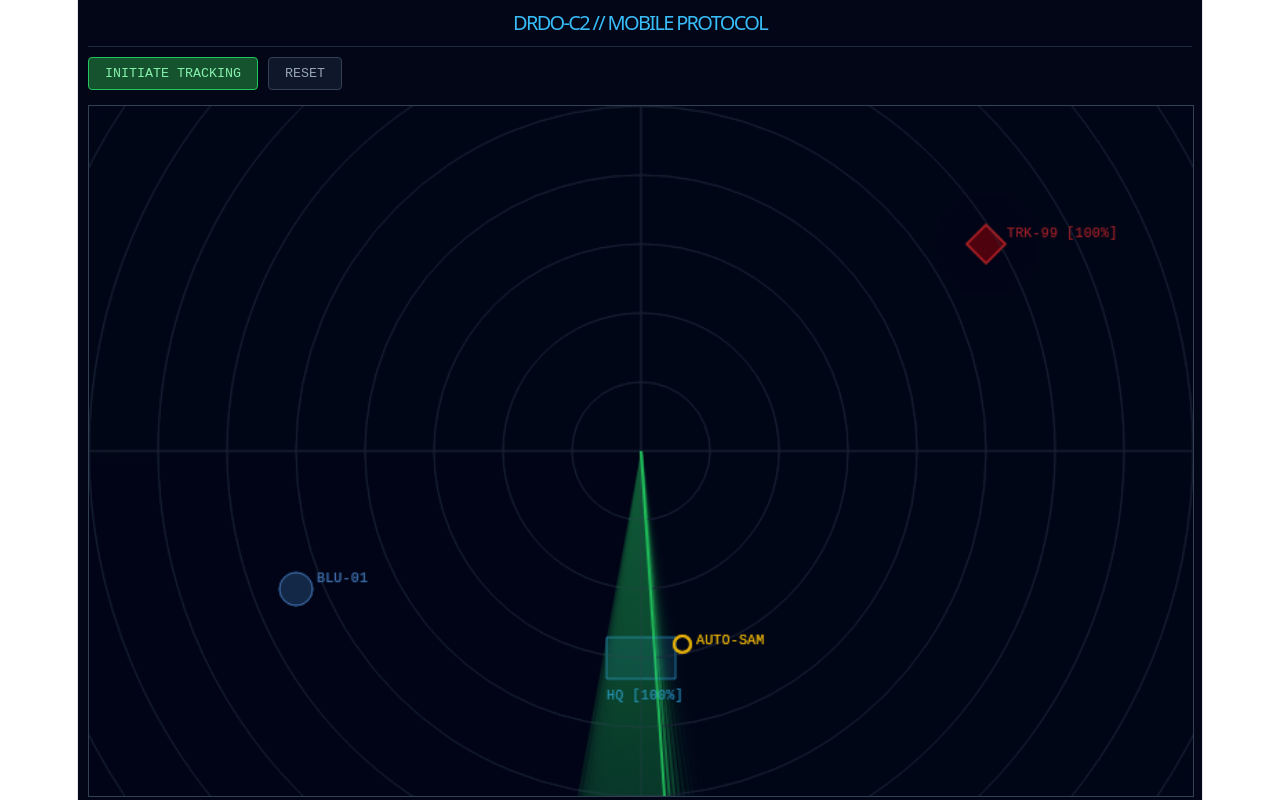
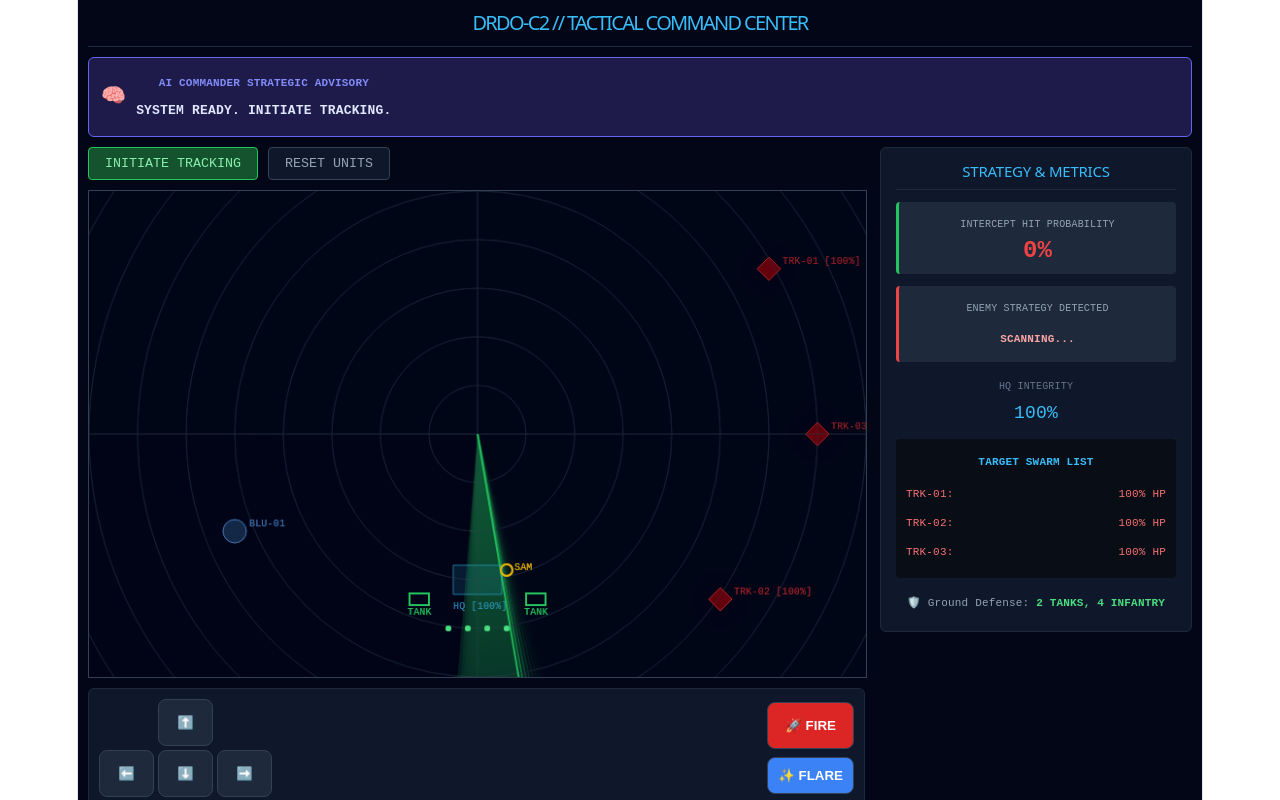
Before and after one commit to sriharish094-hue/drdo-tactical-simulator, a React app in the folder app/: page / in a window 1280 px wide. Shown: the top 800 px of the page. Built offline with nearby package versions, Linux system fonts and the light colour scheme; the HTML template or start-up script is replaced by a standard one.

Commit message:
Added Tanks, Soldiers, Swarm Attack and AI Advisor

```diff
--- a/app/src/App.jsx
+++ b/app/src/App.jsx
@@ -5,23 +5,42 @@
   const [isAIActive, setIsAIActive] = useState(false);
   const [mode, setMode] = useState('PEACE');
   const [score, setScore] = useState(0);
-  const [distance, setDistance] = useState(0);
-  const [enemyHealth, setEnemyHealth] = useState(100);
   const [baseHealth, setBaseHealth] = useState(100);
 
   // Tactical Positions
   const [ownShip, setOwnShip] = useState({ x: 150, y: 350 });
-  const [enemyAgent, setEnemyAgent] = useState({ x: 650, y: 100 });
   const basePos = { x: 400, y: 400 };
+
+  // Multiple Enemies (Swarm)
+  const [enemies, setEnemies] = useState([
+    { id: 'TRK-01', x: 700, y: 80, health: 100, speed: 1.2 },
+    { id: 'TRK-02', x: 650, y: 420, health: 100, speed: 1.0 },
+    { id: 'TRK-03', x: 750, y: 250, health: 100, speed: 1.5 }
+  ]);
+
+  // Ground Units
+  const tanks = [
+    { id: 'TANK-1', x: 340, y: 420 },
+    { id: 'TANK-2', x: 460, y: 420 }
+  ];
+  const soldiers = [
+    { id: 'SOL-1', x: 370, y: 450 },
+    { id: 'SOL-2', x: 390, y: 450 },
+    { id: 'SOL-3', x: 410, y: 450 },
+    { id: 'SOL-4', x: 430, y: 450 }
+  ];
 
   const [missiles, setMissiles] = useState([]);
   const [flares, setFlares] = useState([]);
   const [explosions, setExplosions] = useState([]);
 
   const lastAutoFire = useRef(0);
+  const movementRef = useRef({ dx: 0, dy: 0 });
 
-  // Mobile Movement Reference (For smooth touch controls)
-  const movementRef = useRef({ dx: 0, dy: 0 });
+  // AI Tactical Advisory & Probability States
+  const [advisorText, setAdvisorText] = useState('SYSTEM READY. INITIATE TRACKING.');
+  const [hitProbability, setHitProbability] = useState(0);
+  const [enemyStrategy, setEnemyStrategy] = useState('SCANNING...');
 
   // Keyboard Controls
   useEffect(() => {
@@ -47,20 +66,13 @@
     };
   }, [baseHealth]);
 
-  const fireMissile = () => { if (baseHealth > 0) setMissiles(prev => [...prev, { x: ownShip.x, y: ownShip.y, speed: 12, type: 'MANUAL' }]); };
+  const fireMissile = () => { if (baseHealth > 0) setMissiles(prev => [...prev, { x: ownShip.x, y: ownShip.y, speed: 12, type: 'MANUAL', targetId: null }]); };
   const deployFlare = () => { if (baseHealth > 0) setFlares(prev => [...prev, { x: ownShip.x, y: ownShip.y, life: 100 }]); };
 
-  // Touch/Mouse Handlers for Mobile UI
-  const handleTouchMove = (dx, dy) => (e) => {
-    e.preventDefault();
-    movementRef.current = { dx, dy };
-  };
-  const handleTouchStop = (e) => {
-    e.preventDefault();
-    movementRef.current = { dx: 0, dy: 0 };
-  };
+  const handleTouchMove = (dx, dy) => (e) => { e.preventDefault(); movementRef.current = { dx, dy }; };
+  const handleTouchStop = (e) => { e.preventDefault(); movementRef.current = { dx: 0, dy: 0 }; };
 
-  // Main Simulation Engine
+  // Main Simulation Loop
   useEffect(() => {
     let animationFrameId;
     let lastTime = performance.now();
@@ -69,62 +81,114 @@
       if (time - lastTime > 30) {
         lastTime = time;
 
-        // Apply smooth movement for jet (Mobile & Keyboard combined)
+        // Jet Movement
         setOwnShip(p => ({
           x: Math.max(20, Math.min(780, p.x + movementRef.current.dx)),
           y: Math.max(20, Math.min(480, p.y + movementRef.current.dy))
         }));
 
-        if (isAIActive && enemyHealth > 0 && baseHealth > 0) {
+        if (isAIActive && baseHealth > 0) {
           const cx = 400, cy = 250;
           const sweepAngle = (Date.now() / 1200) % (Math.PI * 2);
 
-          const dx = ownShip.x - enemyAgent.x, dy = ownShip.y - enemyAgent.y;
-          setDistance(Math.floor(Math.sqrt(dx * dx + dy * dy)));
+          // 1. Enemy Swarm AI Movement & Damage Logic
+          setEnemies(prevEnemies => {
+            let activeEnemies = prevEnemies.map(enemy => {
+              if (enemy.health <= 0) return enemy;
 
-          // 1. Enemy AI Movement
-          setEnemyAgent(prev => {
               let tx = basePos.x, ty = basePos.y;
               if (flares.length > 0) {
                 tx = flares[0].x + Math.sin(Date.now() / 100) * 50;
                 ty = flares[0].y + Math.cos(Date.now() / 100) * 50;
               }
-            const edx = tx - prev.x, edy = ty - prev.y;
+
+              const edx = tx - enemy.x, edy = ty - enemy.y;
               const edist = Math.sqrt(edx * edx + edy * edy);
-            const speed = mode === 'WAR' ? 2 : 1.2;
+              const spd = mode === 'WAR' ? enemy.speed * 1.5 : enemy.speed;
 
-            if (edist < 30 && flares.length === 0) {
-              setBaseHealth(h => Math.max(0, h - 2));
-              setExplosions(ex => [...ex, { x: basePos.x, y: basePos.y - 20, life: 5 }]);
+              if (edist < 35 && flares.length === 0) {
+                setBaseHealth(h => Math.max(0, h - 0.8));
+                setExplosions(ex => [...ex, { x: basePos.x + (Math.random()*40 - 20), y: basePos.y - 10, life: 5 }]);
               }
-            if (edist > 5) return { x: prev.x + (edx / edist) * speed, y: prev.y + (edy / edist) * speed };
-            return prev;
+
+              if (edist > 5) {
+                return { ...enemy, x: enemy.x + (edx / edist) * spd, y: enemy.y + (edy / edist) * spd };
+              }
+              return enemy;
             });
 
-          // 2. Auto-SAM & Missiles Logic
-          setMissiles(prevMissiles => {
-            let activeMissiles = [...prevMissiles];
-            let objAngle = Math.atan2(enemyAgent.y - cy, enemyAgent.x - cx);
+            // 2. Continuous SAM Missile Fire & AI Advisory Engine
+            const aliveEnemies = activeEnemies.filter(e => e.health > 0);
+
+            if (aliveEnemies.length > 0) {
+              // Find closest enemy to HQ
+              let closest = aliveEnemies.reduce((min, e) => {
+                let d = Math.sqrt(Math.pow(e.x - basePos.x, 2) + Math.pow(e.y - basePos.y, 2));
+                return d < min.dist ? { enemy: e, dist: d } : min;
+              }, { enemy: aliveEnemies[0], dist: 9999 });
+
+              let target = closest.enemy;
+              let targetDist = Math.floor(closest.dist);
+
+              // Calculate Hit Probability %
+              let prob = Math.min(98, Math.max(20, 100 - Math.floor(targetDist / 5)));
+              setHitProbability(prob);
+
+              // Set Enemy Strategy Text
+              if (targetDist < 150) setEnemyStrategy('PINPOINT SWARM STRIKE ON HQ');
+              else if (targetDist < 300) setEnemyStrategy('TACTICAL FLANKING ATTACK');
+              else setEnemyStrategy('LONG-RANGE HIGH ALTITUDE APPROACH');
+
+              // Commander Strategic Suggestion System
+              if (targetDist < 120) {
+                setAdvisorText(`⚠️ CRITICAL: ${target.id} CLOSE TO TANKS/SOLDIERS! ENGAGE JET IMMEDIATELY!`);
+              } else if (targetDist < 250) {
+                setAdvisorText(`💡 SUGGESTION: USE GROUND TANKS / SAM COVER. FLY JET TO INTERCEPT ${target.id}.`);
+              } else {
+                setAdvisorText(`🛡️ RADAR DETECTED SWARM. LET AUTO-SAM WEAKEN ENEMY FIRST.`);
+              }
+
+              // Check if Radar Sweep intersects target -> CONTINUOUS AUTOMATIC LAUNCH
+              let objAngle = Math.atan2(target.y - cy, target.x - cx);
               if (objAngle < 0) objAngle += Math.PI * 2;
               let diff = sweepAngle - objAngle;
               if (diff < 0) diff += Math.PI * 2;
 
-            if (diff < 0.4 && Date.now() - lastAutoFire.current > 1500 && flares.length === 0) {
-              activeMissiles.push({ x: basePos.x + 30, y: basePos.y - 15, speed: 10, type: 'AUTO' });
+              // Continuous SAM Fire (reduced cooldown to 400ms for continuous firing on sweep)
+              if (diff < 0.5 && Date.now() - lastAutoFire.current > 400 && flares.length === 0) {
+                setMissiles(prev => [...prev, { x: basePos.x + 30, y: basePos.y - 15, speed: 11, type: 'AUTO', targetId: target.id }]);
                 lastAutoFire.current = Date.now();
               }
+            } else {
+              setAdvisorText('🎉 ALL THREATS NEUTRALIZED. HQ SECURE.');
+              setHitProbability(0);
+              setEnemyStrategy('NONE');
+            }
 
-            return activeMissiles.map(m => {
-              const mdx = enemyAgent.x - m.x, mdy = enemyAgent.y - m.y;
+            return activeEnemies;
+          });
+
+          // 3. Missiles Movement & Damage System
+          setMissiles(prevMissiles => {
+            return prevMissiles.map(m => {
+              // Find target enemy or nearest alive enemy
+              let activeEnemies = enemies.filter(e => e.health > 0);
+              if (activeEnemies.length === 0) return null;
+
+              let targetEnemy = activeEnemies.find(e => e.id === m.targetId) || activeEnemies[0];
+
+              const mdx = targetEnemy.x - m.x, mdy = targetEnemy.y - m.y;
               const mdist = Math.sqrt(mdx * mdx + mdy * mdy);
+
               if (mdist < 25) {
-                setEnemyHealth(h => Math.max(0, h - 25));
+                // Hit enemy!
+                setEnemies(prev => prev.map(e => e.id === targetEnemy.id ? { ...e, health: Math.max(0, e.health - 35) } : e));
                 setScore(s => s + 150);
-                setExplosions(ex => [...ex, { x: enemyAgent.x, y: enemyAgent.y, life: 15 }]);
+                setExplosions(ex => [...ex, { x: targetEnemy.x, y: targetEnemy.y, life: 15 }]);
                 return null;
               }
               if (mdist < 5) return null;
-              return { x: m.x + (mdx / mdist) * m.speed, y: m.y + (mdy / mdist) * m.speed, speed: m.speed, type: m.type };
+              return { ...m, x: m.x + (mdx / mdist) * m.speed, y: m.y + (mdy / mdist) * m.speed };
             }).filter(Boolean);
           });
 
@@ -133,19 +197,21 @@
         }
       }
 
-      // --- CANVAS DRAWING ---
+      // --- CANVAS DRAWING (Tactical Screen) ---
       const canvas = canvasRef.current;
       if (canvas) {
         const ctx = canvas.getContext('2d');
         const cx = canvas.width / 2, cy = canvas.height / 2;
         const sweepAngle = (Date.now() / 1200) % (Math.PI * 2);
 
+        // Grid & Radar BG
         ctx.fillStyle = 'rgba(2, 6, 23, 0.4)'; ctx.fillRect(0, 0, canvas.width, canvas.height);
         ctx.strokeStyle = 'rgba(30, 41, 59, 0.6)'; ctx.lineWidth = 1;
         for (let r = 50; r <= 450; r += 50) { ctx.beginPath(); ctx.arc(cx, cy, r, 0, Math.PI * 2); ctx.stroke(); }
         ctx.beginPath(); ctx.moveTo(cx, 0); ctx.lineTo(cx, canvas.height); ctx.stroke();
         ctx.beginPath(); ctx.moveTo(0, cy); ctx.lineTo(canvas.width, cy); ctx.stroke();
 
+        // Green Sweep Beam
         const radius = Math.max(cx, cy) + 100;
         ctx.save(); ctx.translate(cx, cy); ctx.rotate(sweepAngle);
         ctx.beginPath(); ctx.moveTo(0, 0); ctx.arc(0, 0, radius, 0, 0.25); ctx.lineTo(0, 0);
@@ -164,17 +230,31 @@
         };
         const drawTacticalText = (text, x, y, color) => { ctx.fillStyle = color; ctx.font = '10px "Courier New", monospace'; ctx.fillText(text, x, y); };
 
-        // Base HQ & Auto-SAM
+        // Base HQ
         const baseIllum = getIllumination(basePos.x, basePos.y);
         ctx.beginPath(); ctx.rect(basePos.x - 25, basePos.y - 15, 50, 30);
         ctx.fillStyle = `rgba(56, 189, 248, ${baseIllum > 0.8 ? 0.4 : 0.05})`; ctx.fill();
         ctx.strokeStyle = `rgba(56, 189, 248, ${Math.max(0.3, baseIllum)})`; ctx.lineWidth = baseIllum > 0.8 ? 2 : 1; ctx.stroke();
-        drawTacticalText(`HQ [${baseHealth}%]`, basePos.x - 25, basePos.y + 30, `rgba(56, 189, 248, ${Math.max(0.5, baseIllum)})`);
+        drawTacticalText(`HQ [${Math.floor(baseHealth)}%]`, basePos.x - 25, basePos.y + 30, `rgba(56, 189, 248, ${Math.max(0.5, baseIllum)})`);
 
+        // Auto SAM Launcher
         ctx.beginPath(); ctx.arc(basePos.x + 30, basePos.y - 10, 6, 0, Math.PI*2);
-        ctx.strokeStyle = (Date.now() - lastAutoFire.current < 500) ? '#ff0000' : '#eab308';
+        ctx.strokeStyle = (Date.now() - lastAutoFire.current < 200) ? '#ff0000' : '#eab308';
         ctx.lineWidth = 2; ctx.stroke();
-        drawTacticalText('AUTO-SAM', basePos.x + 40, basePos.y - 10, '#eab308');
+        drawTacticalText('SAM', basePos.x + 38, basePos.y - 10, '#eab308');
+
+        // Draw Ground Tanks 🪖
+        tanks.forEach(t => {
+          ctx.beginPath(); ctx.rect(t.x - 10, t.y - 6, 20, 12);
+          ctx.strokeStyle = '#22c55e'; ctx.stroke();
+          drawTacticalText('TANK', t.x - 12, t.y + 16, '#22c55e');
+        });
+
+        // Draw Soldiers 🎖️
+        soldiers.forEach(s => {
+          ctx.beginPath(); ctx.arc(s.x, s.y, 3, 0, Math.PI * 2);
+          ctx.fillStyle = '#4ade80'; ctx.fill();
+        });
 
         // Own Jet (Blue)
         const jetIllum = getIllumination(ownShip.x, ownShip.y);
@@ -183,26 +263,28 @@
         ctx.strokeStyle = `rgba(96, 165, 250, ${Math.max(0.4, jetIllum)})`; ctx.lineWidth = jetIllum > 0.8 ? 2 : 1; ctx.stroke();
         drawTacticalText('BLU-01', ownShip.x + 15, ownShip.y - 5, `rgba(96, 165, 250, ${Math.max(0.5, jetIllum)})`);
 
-        // Enemy Drone (Red)
-        if (enemyHealth > 0) {
-          const enemyIllum = getIllumination(enemyAgent.x, enemyAgent.y);
+        // Multiple Enemies Rendering 🛸
+        enemies.forEach(enemy => {
+          if (enemy.health > 0) {
+            const enemyIllum = getIllumination(enemy.x, enemy.y);
             if (enemyIllum > 0.7) {
-            ctx.beginPath(); ctx.arc(enemyAgent.x, enemyAgent.y, 30 * (1 - enemyIllum) + 15, 0, Math.PI*2);
+              ctx.beginPath(); ctx.arc(enemy.x, enemy.y, 30 * (1 - enemyIllum) + 15, 0, Math.PI*2);
               ctx.strokeStyle = `rgba(255, 0, 0, ${(enemyIllum - 0.7) * 3})`; ctx.lineWidth = 3; ctx.stroke();
             }
-          ctx.beginPath(); ctx.moveTo(enemyAgent.x, enemyAgent.y - 14); ctx.lineTo(enemyAgent.x + 14, enemyAgent.y);
-          ctx.lineTo(enemyAgent.x, enemyAgent.y + 14); ctx.lineTo(enemyAgent.x - 14, enemyAgent.y); ctx.closePath();
-          if (enemyIllum > 0.7) { ctx.fillStyle = '#ff0000'; ctx.shadowBlur = 20; ctx.shadowColor = '#ff0000'; }
-          else { ctx.fillStyle = 'rgba(255, 0, 0, 0.15)'; ctx.shadowBlur = 0; }
+            ctx.beginPath();
+            ctx.moveTo(enemy.x, enemy.y - 12); ctx.lineTo(enemy.x + 12, enemy.y);
+            ctx.lineTo(enemy.x, enemy.y + 12); ctx.lineTo(enemy.x - 12, enemy.y); ctx.closePath();
+
+            if (enemyIllum > 0.7) { ctx.fillStyle = '#ff0000'; ctx.shadowBlur = 15; ctx.shadowColor = '#ff0000'; }
+            else { ctx.fillStyle = 'rgba(255, 0, 0, 0.2)'; ctx.shadowBlur = 0; }
             ctx.fill();
-          ctx.strokeStyle = `rgba(255, 50, 50, ${Math.max(0.4, enemyIllum)})`; ctx.lineWidth = enemyIllum > 0.7 ? 3 : 1.5; ctx.stroke();
+            ctx.strokeStyle = `rgba(255, 50, 50, ${Math.max(0.4, enemyIllum)})`; ctx.lineWidth = enemyIllum > 0.7 ? 2.5 : 1; ctx.stroke();
             ctx.shadowBlur = 0;
-          drawTacticalText(`TRK-99 [${enemyHealth}%]`, enemyAgent.x + 15, enemyAgent.y - 5, `rgba(255, 50, 50, ${Math.max(0.4, enemyIllum)})`);
-        } else {
-          drawTacticalText('TARGET DESTROYED', enemyAgent.x - 40, enemyAgent.y, '#4ade80');
+            drawTacticalText(`${enemy.id} [${enemy.health}%]`, enemy.x + 14, enemy.y - 5, `rgba(255, 50, 50, ${Math.max(0.4, enemyIllum)})`);
           }
+        });
 
-        // Missiles & Flares Rendering
+        // Missiles & Flares
         flares.forEach(f => {
           ctx.beginPath(); ctx.moveTo(f.x - 5, f.y - 5); ctx.lineTo(f.x + 5, f.y + 5);
           ctx.moveTo(f.x + 5, f.y - 5); ctx.lineTo(f.x - 5, f.y + 5);
@@ -212,7 +294,7 @@
         missiles.forEach(m => {
           ctx.beginPath(); ctx.arc(m.x, m.y, 4, 0, Math.PI * 2);
           ctx.fillStyle = m.type === 'AUTO' ? '#eab308' : '#ffffff';
-          if (m.type === 'AUTO') { ctx.shadowBlur = 10; ctx.shadowColor = '#eab308'; }
+          if (m.type === 'AUTO') { ctx.shadowBlur = 8; ctx.shadowColor = '#eab308'; }
           ctx.fill(); ctx.shadowBlur = 0;
         });
 
@@ -222,8 +304,8 @@
         });
 
         if (baseHealth <= 0) {
-          ctx.fillStyle = 'rgba(0,0,0,0.8)'; ctx.fillRect(0, 0, canvas.width, canvas.height);
-          ctx.fillStyle = '#ef4444'; ctx.font = 'bold 30px "Courier New", monospace'; ctx.fillText('SYSTEM FAILURE: HQ BREACHED', 150, 240);
+          ctx.fillStyle = 'rgba(0,0,0,0.85)'; ctx.fillRect(0, 0, canvas.width, canvas.height);
+          ctx.fillStyle = '#ef4444'; ctx.font = 'bold 28px "Courier New", monospace'; ctx.fillText('SYSTEM FAILURE: HQ BREACHED', 160, 240);
         }
       }
       animationFrameId = requestAnimationFrame(loop);
@@ -231,44 +313,56 @@
 
     animationFrameId = requestAnimationFrame(loop);
     return () => cancelAnimationFrame(animationFrameId);
-  }, [isAIActive, ownShip, enemyAgent, mode, flares, enemyHealth, baseHealth, missiles, explosions]);
+  }, [isAIActive, ownShip, enemies, mode, flares, baseHealth, missiles, explosions]);
 
   const handleReset = () => {
-    setOwnShip({ x: 150, y: 350 }); setEnemyAgent({ x: 650, y: 100 });
+    setOwnShip({ x: 150, y: 350 });
+    setEnemies([
+      { id: 'TRK-01', x: 700, y: 80, health: 100, speed: 1.2 },
+      { id: 'TRK-02', x: 650, y: 420, health: 100, speed: 1.0 },
+      { id: 'TRK-03', x: 750, y: 250, health: 100, speed: 1.5 }
+    ]);
     setMissiles([]); setFlares([]); setExplosions([]);
-    setEnemyHealth(100); setBaseHealth(100); setScore(0); setDistance(0);
+    setBaseHealth(100); setScore(0);
   };
 
-  const btnStyle = { padding: '15px', backgroundColor: '#1e293b', color: 'white', border: '1px solid #334155', borderRadius: '8px', touchAction: 'none', userSelect: 'none', fontWeight: 'bold', minWidth: '60px' };
+  const btnStyle = { padding: '15px', backgroundColor: '#1e293b', color: 'white', border: '1px solid #334155', borderRadius: '8px', touchAction: 'none', userSelect: 'none', fontWeight: 'bold', minWidth: '55px' };
 
   return (
     <div style={{ backgroundColor: '#020617', color: 'white', minHeight: '100vh', padding: '10px', fontFamily: '"Courier New", monospace', overflowX: 'hidden' }}>
       <header style={{ borderBottom: '1px solid #1e293b', paddingBottom: '10px', marginBottom: '10px' }}>
-        <h1 style={{ color: '#38bdf8', margin: 0, fontSize: '20px' }}>DRDO-C2 // MOBILE PROTOCOL</h1>
+        <h1 style={{ color: '#38bdf8', margin: 0, fontSize: '20px' }}>DRDO-C2 // TACTICAL COMMAND CENTER</h1>
       </header>
 
-      <div style={{ display: 'flex', flexDirection: 'column', gap: '15px' }}>
+      {/* AI Commander Tactical Suggestion Box */}
+      <div style={{ backgroundColor: '#1e1b4b', border: '1px solid #6366f1', padding: '12px', borderRadius: '6px', marginBottom: '10px', display: 'flex', alignItems: 'center', gap: '10px' }}>
+        <span style={{ fontSize: '20px' }}>🧠</span>
+        <div>
+          <div style={{ color: '#818cf8', fontSize: '11px', fontWeight: 'bold' }}>AI COMMANDER STRATEGIC ADVISORY</div>
+          <div style={{ color: '#e0e7ff', fontSize: '13px', fontWeight: 'bold', marginTop: '2px' }}>{advisorText}</div>
+        </div>
+      </div>
 
-        {/* Top Controls */}
-        <div style={{ display: 'flex', gap: '10px', flexWrap: 'wrap' }}>
-          <button onClick={() => setIsAIActive(!isAIActive)} style={{ padding: '8px 16px', backgroundColor: isAIActive ? '#7f1d1d' : '#14532d', color: isAIActive ? '#fca5a5' : '#86efac', border: '1px solid ' + (isAIActive ? '#ef4444' : '#22c55e'), fontFamily: 'inherit', borderRadius: '4px' }}>
+      <div style={{ display: 'flex', gap: '15px', flexWrap: 'wrap' }}>
+
+        {/* Main Radar Screen */}
+        <div style={{ flex: '1 1 500px' }}>
+          <div style={{ marginBottom: '10px', display: 'flex', gap: '10px', flexWrap: 'wrap' }}>
+            <button onClick={() => setIsAIActive(!isAIActive)} style={{ padding: '8px 16px', backgroundColor: isAIActive ? '#7f1d1d' : '#14532d', color: isAIActive ? '#fca5a5' : '#86efac', border: '1px solid ' + (isAIActive ? '#ef4444' : '#22c55e'), fontFamily: 'inherit', borderRadius: '4px', cursor: 'pointer' }}>
               {isAIActive ? 'HALT SIMULATION' : 'INITIATE TRACKING'}
             </button>
-          <button onClick={handleReset} style={{ padding: '8px 16px', backgroundColor: '#0f172a', color: '#94a3b8', border: '1px solid #334155', fontFamily: 'inherit', borderRadius: '4px' }}>
-            RESET
+            <button onClick={handleReset} style={{ padding: '8px 16px', backgroundColor: '#0f172a', color: '#94a3b8', border: '1px solid #334155', fontFamily: 'inherit', borderRadius: '4px', cursor: 'pointer' }}>
+              RESET UNITS
             </button>
           </div>
 
-        {/* Radar Canvas */}
           <div style={{ border: '1px solid #334155', backgroundColor: '#020617', width: '100%', overflow: 'hidden' }}>
             <canvas ref={canvasRef} width={800} height={500} style={{ display: 'block', width: '100%', height: 'auto' }} />
           </div>
 
-        {/* MOBILE ON-SCREEN CONTROLS */}
-        <div style={{ display: 'flex', justifyContent: 'space-between', backgroundColor: '#0f172a', padding: '15px', borderRadius: '8px', border: '1px solid #1e293b', gap: '10px' }}>
-
-          {/* D-Pad / Directional Controls */}
-          <div style={{ display: 'grid', gridTemplateColumns: 'repeat(3, 1fr)', gap: '5px', maxWidth: '200px' }}>
+          {/* Mobile On-Screen Controls */}
+          <div style={{ display: 'flex', justifyContent: 'space-between', backgroundColor: '#0f172a', padding: '10px', borderRadius: '6px', border: '1px solid #1e293b', gap: '10px', marginTop: '10px' }}>
+            <div style={{ display: 'grid', gridTemplateColumns: 'repeat(3, 1fr)', gap: '4px', maxWidth: '180px' }}>
               <div></div>
               <button onPointerDown={handleTouchMove(0, -15)} onPointerUp={handleTouchStop} onPointerLeave={handleTouchStop} style={btnStyle}>⬆️</button>
               <div></div>
@@ -277,12 +371,58 @@
               <button onPointerDown={handleTouchMove(15, 0)} onPointerUp={handleTouchStop} onPointerLeave={handleTouchStop} style={btnStyle}>➡️</button>
             </div>
 
-          {/* Action Buttons */}
-          <div style={{ display: 'flex', flexDirection: 'column', gap: '10px', justifyContent: 'center' }}>
-            <button onClick={fireMissile} style={{ ...btnStyle, backgroundColor: '#dc2626', padding: '20px' }}>🚀 FIRE</button>
-            <button onClick={deployFlare} style={{ ...btnStyle, backgroundColor: '#3b82f6', padding: '15px' }}>✨ FLARE</button>
+            <div style={{ display: 'flex', flexDirection: 'column', gap: '8px', justifyContent: 'center' }}>
+              <button onClick={fireMissile} style={{ ...btnStyle, backgroundColor: '#dc2626', padding: '15px' }}>🚀 FIRE</button>
+              <button onClick={deployFlare} style={{ ...btnStyle, backgroundColor: '#3b82f6', padding: '10px' }}>✨ FLARE</button>
+            </div>
+          </div>
         </div>
 
+        {/* Tactical Strategy & Analytics Side Panel */}
+        <div style={{ width: '280px', backgroundColor: '#0f172a', padding: '15px', border: '1px solid #1e293b', borderRadius: '6px', height: 'fit-content' }}>
+          <h2 style={{ color: '#38bdf8', fontSize: '15px', marginTop: 0, borderBottom: '1px solid #1e293b', paddingBottom: '8px' }}>STRATEGY & METRICS</h2>
+
+          <div style={{ display: 'grid', gap: '12px', marginTop: '12px' }}>
+
+            {/* Probability % Display */}
+            <div style={{ backgroundColor: '#1e293b', padding: '10px', borderRadius: '4px', borderLeft: '3px solid #22c55e' }}>
+              <div style={{ color: '#94a3b8', fontSize: '10px' }}>INTERCEPT HIT PROBABILITY</div>
+              <div style={{ fontSize: '24px', color: hitProbability > 70 ? '#4ade80' : hitProbability > 40 ? '#facc15' : '#ef4444', fontWeight: 'bold' }}>
+                {hitProbability}%
+              </div>
+            </div>
+
+            {/* Enemy Strategy Display */}
+            <div style={{ backgroundColor: '#1e293b', padding: '10px', borderRadius: '4px', borderLeft: '3px solid #ef4444' }}>
+              <div style={{ color: '#94a3b8', fontSize: '10px' }}>ENEMY STRATEGY DETECTED</div>
+              <div style={{ fontSize: '11px', color: '#fca5a5', fontWeight: 'bold', marginTop: '4px' }}>
+                {enemyStrategy}
+              </div>
+            </div>
+
+            {/* Base & Units Status */}
+            <div>
+              <div style={{ color: '#64748b', fontSize: '10px' }}>HQ INTEGRITY</div>
+              <div style={{ fontSize: '18px', color: baseHealth > 30 ? '#38bdf8' : '#ef4444' }}>{Math.floor(baseHealth)}%</div>
+            </div>
+
+            {/* Enemy Targets Status */}
+            <div style={{ backgroundColor: '#090d16', padding: '10px', borderRadius: '4px' }}>
+              <div style={{ color: '#38bdf8', fontSize: '11px', marginBottom: '6px', fontWeight: 'bold' }}>TARGET SWARM LIST</div>
+              {enemies.map(e => (
+                <div key={e.id} style={{ display: 'flex', justifyContent: 'space-between', fontSize: '11px', color: e.health > 0 ? '#f87171' : '#4ade80', marginBottom: '3px' }}>
+                  <span>{e.id}:</span>
+                  <span>{e.health > 0 ? `${e.health}% HP` : 'DESTROYED'}</span>
+                </div>
+              ))}
+            </div>
+
+            {/* Ground Forces */}
+            <div style={{ fontSize: '11px', color: '#94a3b8' }}>
+              <div>🛡️ Ground Defense: <b style={{ color: '#4ade80' }}>2 TANKS, 4 INFANTRY</b></div>
+            </div>
+
+          </div>
         </div>
 
       </div>
```
Lines whose indentation alone changed are shown as unchanged.
